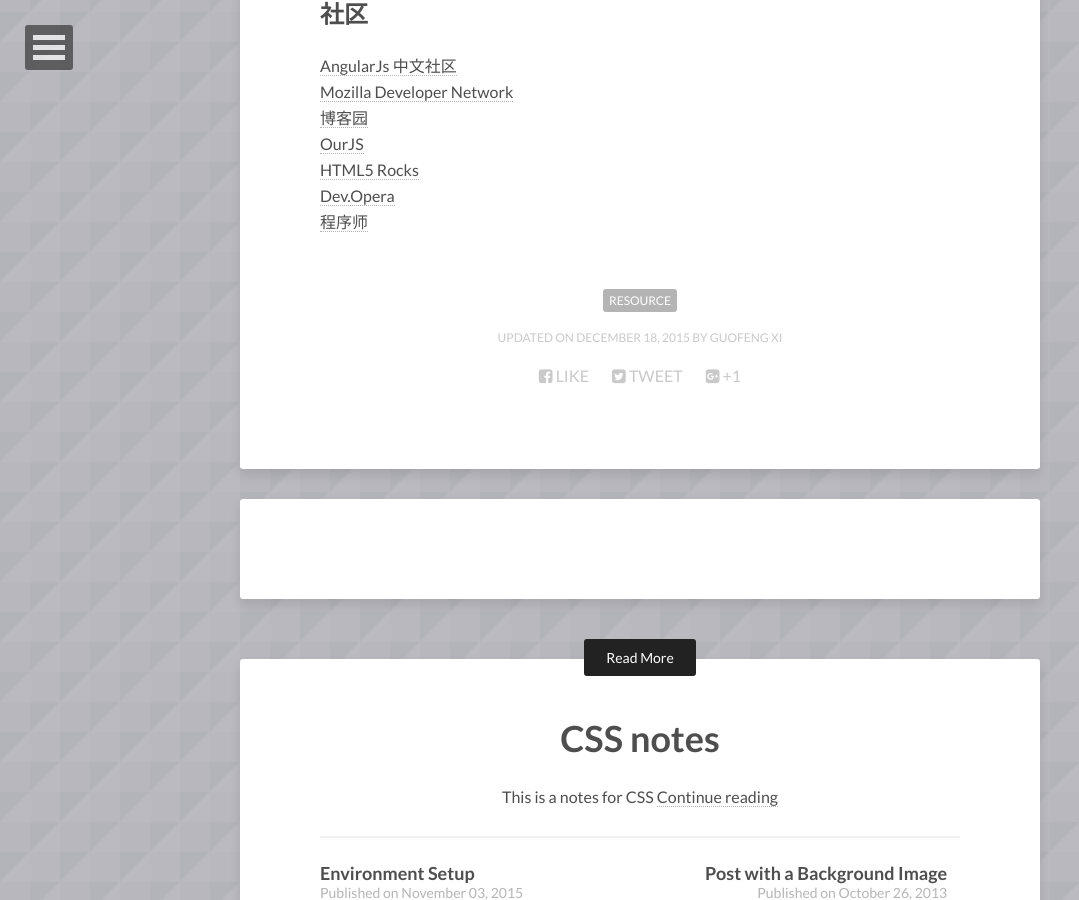
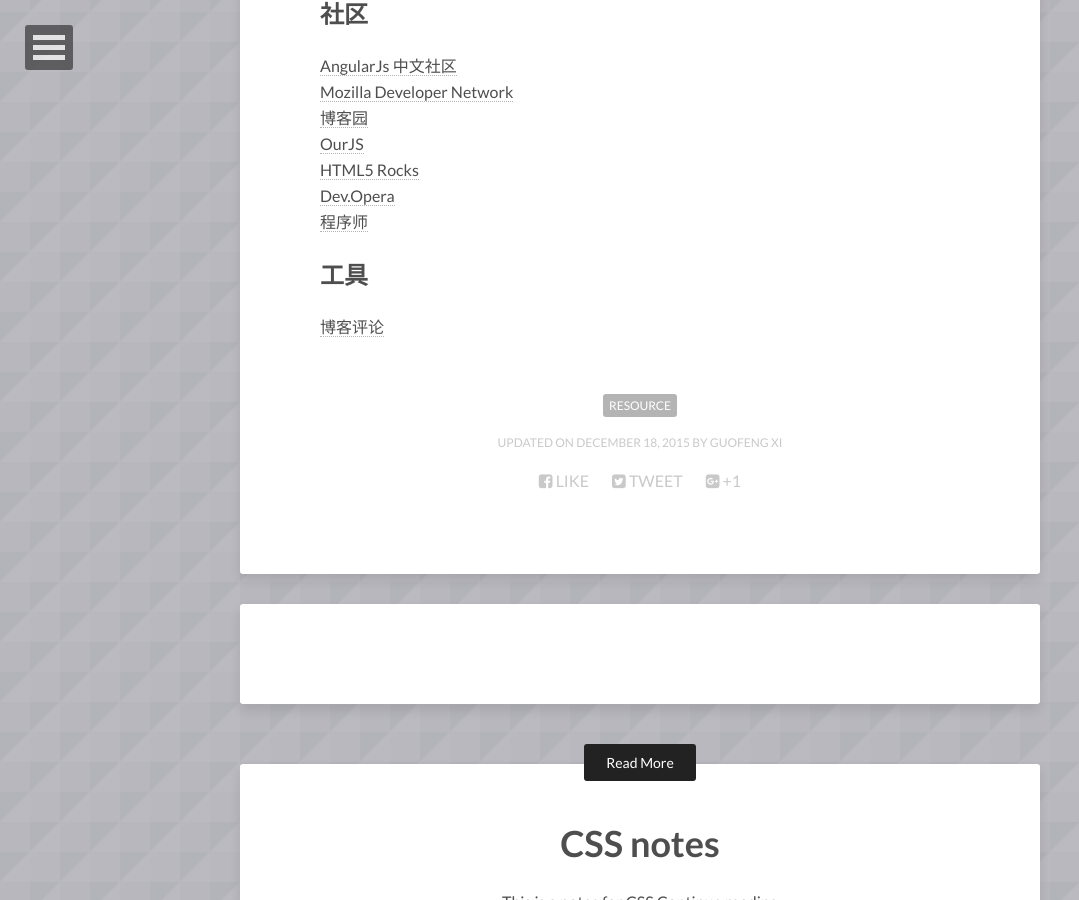
Before and after one commit to sheguloves/blog, a Jekyll site: the page built from _posts/2015-08-05-学习资源.md, in a window 1280 px wide and 900 px high, scrolled down 1878 px. Shown: the whole window, without its empty margins (0-1079 px from the left). Built offline with Jekyll 4.4.1, drawn with Linux system fonts in a browser that asks for light colours; nearby versions of some CDN libraries; comment, search, counter and statistics services are not loaded.

Commit message:
update post

```diff
--- a/_posts/2015-08-05-学习资源.md
+++ b/_posts/2015-08-05-学习资源.md
@@ -79,3 +79,7 @@
 [HTML5 Rocks](http://www.html5rocks.com/)
 [Dev.Opera](https://dev.opera.com)
 [程序师](http://www.techug.com/)
+
+##工具
+
+[博客评论](https://disqus.com/)
```
